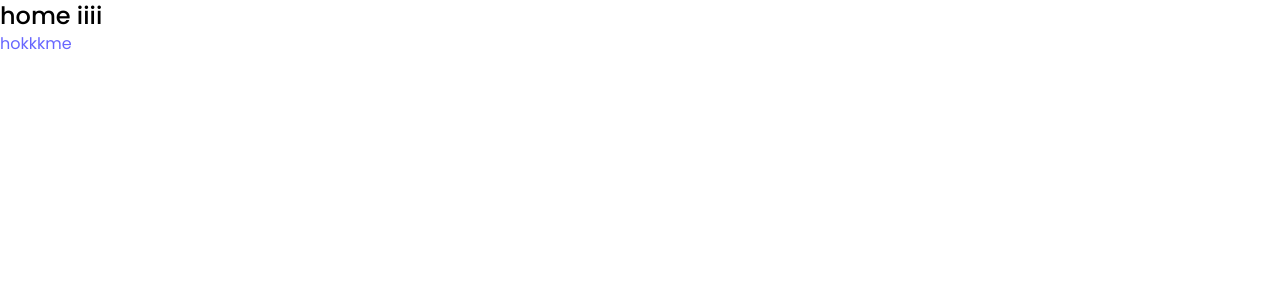
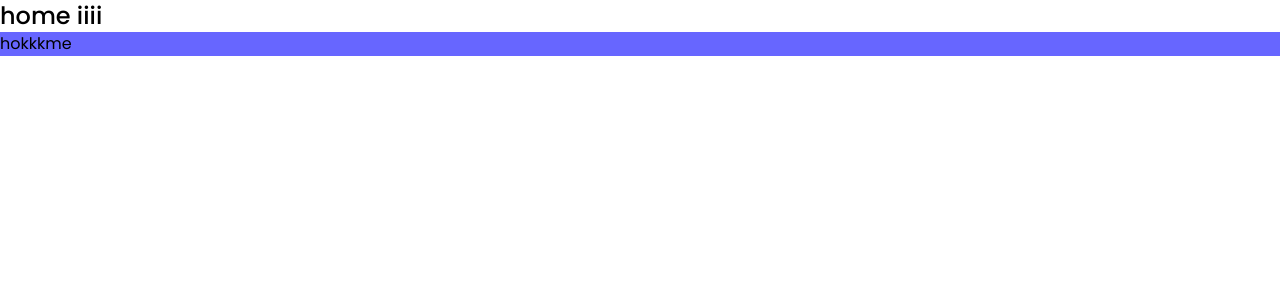
Before and after one commit to Jinlei2000/portfolio-2023, a React (Vite) app: page / in a window 1280 px wide. Shown: the top 300 px of the page. Built offline with nearby package versions, Linux system fonts and the light colour scheme.

Commit message:
feat: add own borderRaduis

```diff
--- a/src/routes/Home.tsx
+++ b/src/routes/Home.tsx
@@ -2,7 +2,7 @@ export default () => {
   return (
     <div>
       <h1 className="text-2xl font-medium">home iiii</h1>
-      <h1 className=" text-own-alpha">hokkkme</h1>
+      <h1 className=" bg-own-alpha">hokkkme</h1>
     </div>
   )
 }
--- a/tailwind.config.js
+++ b/tailwind.config.js
@@ -17,7 +17,6 @@ export default {
         'secondary-700': '#4373CC',
         'secondary-800': '#244076',
 
-        // use numbers
         'neutral-0': '#FFFFFF',
         'neutral-50': '#FAFCFF',
         'neutral-100': '#E6EAF2',
@@ -31,6 +30,12 @@ export default {
         'neutral-900': '#1C1F24',
       },
     },
+    // use own border-radius
+    borderRadius: {
+      'own-sm': '0.3125rem', // 5px
+      own: '0.625rem', // 10px
+      'own-md': '1.25rem', // 20px
+    },
     extend: {
       // use own poppins font & add default font stack
       fontFamily: {
```
